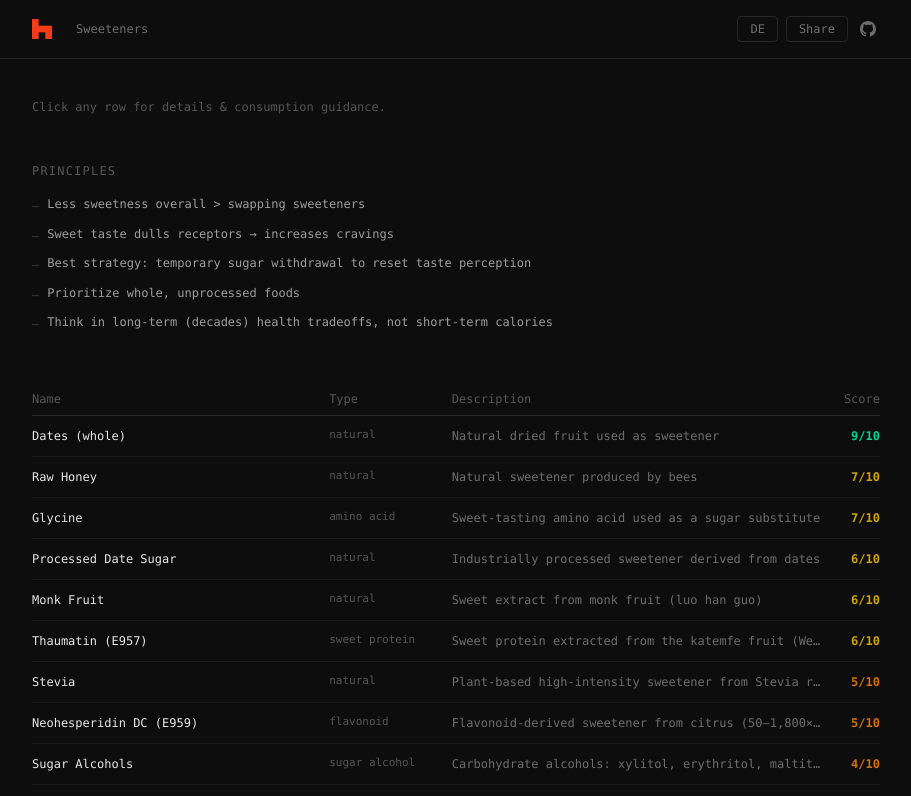
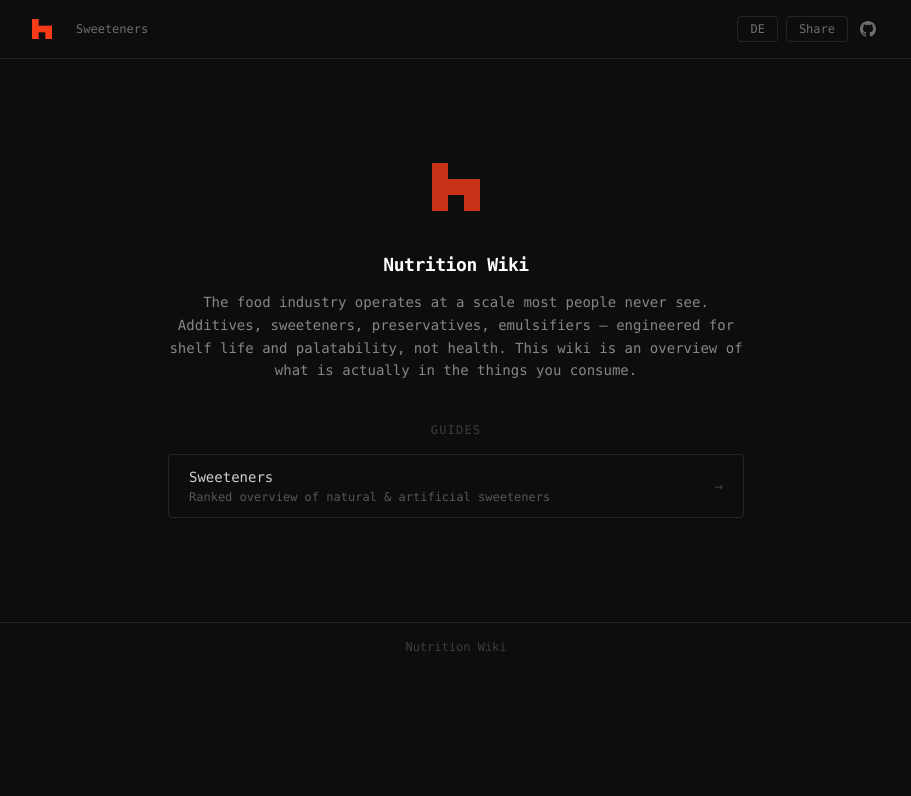
Before and after one commit to web-dev-sam/health, a Vue app: page / in a window 1280 px wide. Shown: the top 796 px of the page, without its empty margins (184-1095 px from the left). Built offline with nearby package versions, Linux system fonts and the light colour scheme.

Commit message:
add home page and routing

```diff
--- a/package.json
+++ b/package.json
@@ -16,7 +16,8 @@
     "@vueuse/core": "^14.2.1",
     "tailwindcss": "^4.2.0",
     "vue": "^3.5.28",
-    "vue-i18n": "^11.2.8"
+    "vue-i18n": "^11.2.8",
+    "vue-router": "^5.0.3"
   },
   "devDependencies": {
     "@tsconfig/node24": "^24.0.4",
--- a/src/App.vue
+++ b/src/App.vue
@@ -1,7 +1,3 @@
-<script setup lang="ts">
-import SweetenerPage from './pages/SweetenerPage.vue'
-</script>
-
 <template>
-  <SweetenerPage />
+  <RouterView />
 </template>
--- a/src/components/AppLayout.vue
+++ b/src/components/AppLayout.vue
@@ -6,7 +6,6 @@ import { useLocale } from '../composables/useLocale'
 const props = defineProps<{
   title: string
   footerText?: string
-  githubUrl?: string
 }>()
 
 const { t } = useI18n()
@@ -32,10 +31,10 @@ async function share() {
     <nav class="border-b border-white/10 px-6 py-4">
       <div class="max-w-4xl mx-auto px-6 flex items-center justify-between">
         <div class="flex items-center gap-6">
-          <a href="/" aria-label="Home">
+          <RouterLink to="/" aria-label="Home">
             <img src="/logo.svg" width="20" height="20" alt="Logo" />
-          </a>
-          <a href="/" class="text-white/40 hover:text-white/80 transition-colors text-xs">{{ t('nav.sweeteners') }}</a>
+          </RouterLink>
+          <RouterLink to="/sweeteners" class="text-white/40 hover:text-white/80 transition-colors text-xs" active-class="text-white">{{ t('nav.sweeteners') }}</RouterLink>
         </div>
         <div class="flex items-center gap-2">
           <button
@@ -46,8 +45,7 @@ async function share() {
             {{ copied ? t('nav.copied') : t('nav.share') }}
           </button>
           <a
-            v-if="githubUrl"
-            :href="githubUrl"
+            href="https://github.com/web-dev-sam/health"
             target="_blank"
             rel="noopener noreferrer"
             class="text-white/40 hover:text-white/70 transition-colors p-1"
--- a/src/components/ItemModal.vue
+++ b/src/components/ItemModal.vue
@@ -93,7 +93,7 @@ const scoreColor = (score: number): string => {
             </div>
 
             <!-- Consumption -->
-            <div class="border border-blue-500/20 rounded p-4 bg-blue-500/[0.06]">
+            <div class="border border-blue-500/20 rounded p-4 bg-blue-500/6">
               <div class="text-blue-400/60 uppercase tracking-widest text-[10px] mb-2">{{ t('ui.consumption') }}</div>
               <p class="text-blue-100/70 leading-relaxed">{{ item.consumption }}</p>
             </div>
--- a/src/i18n/index.ts
+++ b/src/i18n/index.ts
@@ -4,6 +4,12 @@ import { createI18n } from 'vue-i18n'
 
 export const messages = {
   en: {
+    home: {
+      title: 'Nutrition Wiki',
+      description: 'The food industry operates at a scale most people never see. Additives, sweeteners, preservatives, emulsifiers — engineered for shelf life and palatability, not health. This wiki is an overview of what is actually in the things you consume.',
+      guides: 'Guides',
+      sweetenersBlurb: 'Ranked overview of natural & artificial sweeteners',
+    },
     nav: {
       sweeteners: 'Sweeteners',
       share: 'Share',
@@ -245,6 +251,12 @@ export const messages = {
   },
 
   de: {
+    home: {
+      title: 'Ernährungs-Wiki',
+      description: 'Die Lebensmittelindustrie arbeitet in einem Ausmaß, das die meisten Menschen nie sehen. Zusatzstoffe, Süßungsmittel, Konservierungsmittel, Emulgatoren – entwickelt für Haltbarkeit und Geschmack, nicht für Gesundheit. Dieses Wiki ist eine Übersicht darüber, was wirklich in dem steckt, was du konsumierst.',
+      guides: 'Übersichten',
+      sweetenersBlurb: 'Bewertete Übersicht natürlicher & künstlicher Süßungsmittel',
+    },
     nav: {
       sweeteners: 'Süßungsmittel',
       share: 'Teilen',
--- a/src/main.ts
+++ b/src/main.ts
@@ -1,5 +1,6 @@
 import { createApp } from 'vue'
 import App from './App.vue'
 import { i18n } from './i18n'
+import router from './router'
 
-createApp(App).use(i18n).mount('#app')
+createApp(App).use(i18n).use(router).mount('#app')
--- /dev/null
+++ b/src/pages/HomePage.vue
@@ -0,0 +1,33 @@
+<script setup lang="ts">
+import { useI18n } from 'vue-i18n'
+import AppLayout from '../components/AppLayout.vue'
+
+const { t } = useI18n()
+</script>
+
+<template>
+  <AppLayout :title="t('home.title')">
+    <div class="flex flex-col items-center text-center gap-10 py-16">
+      <img src="/logo.svg" width="48" height="48" alt="Logo" class="opacity-80" />
+
+      <div class="space-y-3 max-w-xl">
+        <h1 class="text-lg font-semibold tracking-tight text-white">{{ t('home.title') }}</h1>
+        <p class="text-white/50 leading-relaxed">{{ t('home.description') }}</p>
+      </div>
+
+      <div class="w-full max-w-xl space-y-2">
+        <p class="text-white/20 text-xs uppercase tracking-widest mb-4">{{ t('home.guides') }}</p>
+        <RouterLink
+          to="/sweeteners"
+          class="flex items-center justify-between border border-white/10 px-5 py-3 rounded hover:border-white/30 hover:bg-white/5 transition-all group"
+        >
+          <div class="text-left">
+            <div class="text-white/80 group-hover:text-white transition-colors">{{ t('nav.sweeteners') }}</div>
+            <div class="text-white/30 text-xs mt-0.5">{{ t('home.sweetenersBlurb') }}</div>
+          </div>
+          <span class="text-white/20 group-hover:text-white/50 transition-colors">→</span>
+        </RouterLink>
+      </div>
+    </div>
+  </AppLayout>
+</template>
--- a/src/pages/SweetenerPage.vue
+++ b/src/pages/SweetenerPage.vue
@@ -64,7 +64,7 @@ const selected = ref<Sweetener | null>(null)
 </script>
 
 <template>
-  <AppLayout :title="t('sweeteners.title')" github-url="https://github.com/wds/wiki">
+  <AppLayout :title="t('sweeteners.title')">
 
     <section>
       <p class="text-white/30 text-xs">{{ t('ui.clickHint') }}</p>
--- /dev/null
+++ b/src/router.ts
@@ -0,0 +1,12 @@
+import { createRouter, createWebHistory } from 'vue-router'
+import HomePage from './pages/HomePage.vue'
+
+const router = createRouter({
+  history: createWebHistory(),
+  routes: [
+    { path: '/', component: HomePage },
+    { path: '/sweeteners', component: () => import('./pages/SweetenerPage.vue') },
+  ],
+})
+
+export default router
```
Also changed, not shown: 1 other file (tests, documents, lock files or other folders).
